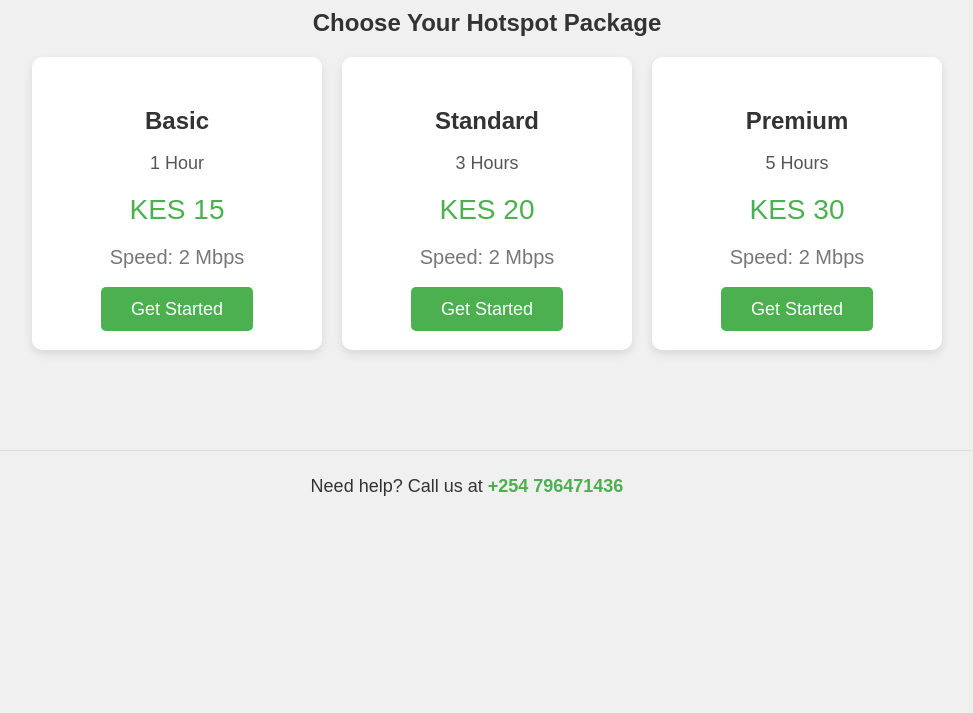
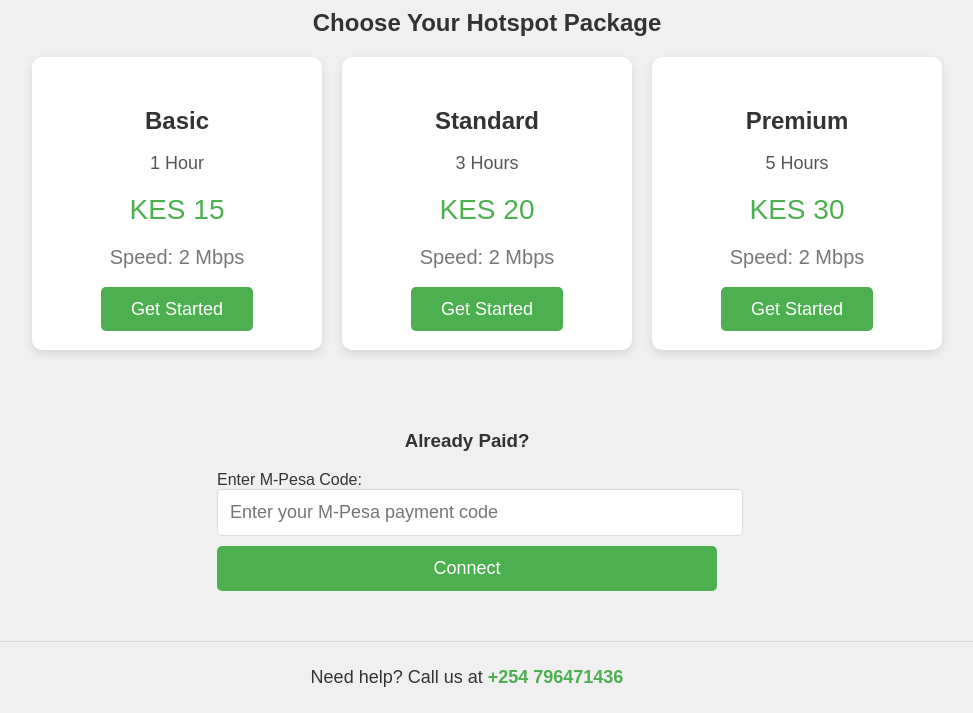
Before and after one commit to OMONDI-RONNY/hotspot, a plain HTML site: page index.html in a window 1280 px wide. Shown: the part 137-850 px from the top of the page, without its empty margins (173-1146 px from the left). Before the commit the page ends 800 px from the top, so only its background shows below. Drawn offline with Linux system fonts and the light colour scheme.

Commit message:
added the option for mpesa

```diff
--- a/index.html
+++ b/index.html
@@ -245,6 +245,23 @@
             </div>
         </div>
     </div>
+    <div style="margin-top: 30px; text-align: center;">
+        <h3>Already Paid?</h3>
+        <form onsubmit="handleMpesaCode(event)" style="display: inline-block; width: 100%; max-width: 500px; text-align: left;">
+            <label for="mpesa-code">Enter M-Pesa Code:</label>
+            <input
+                type="text"
+                id="mpesa-code"
+                name="mpesa-code"
+                class="input-field"
+                placeholder="Enter your M-Pesa payment code"
+                required
+                style="margin-bottom: 10px; width: 100%;"
+            />
+            <button type="submit" class="btn" style="width: 100%;">Connect</button>
+        </form>
+    </div>
+</div>
 
     <!-- Modal for Basic Plan -->
     <div id="basic" class="modal">
```
